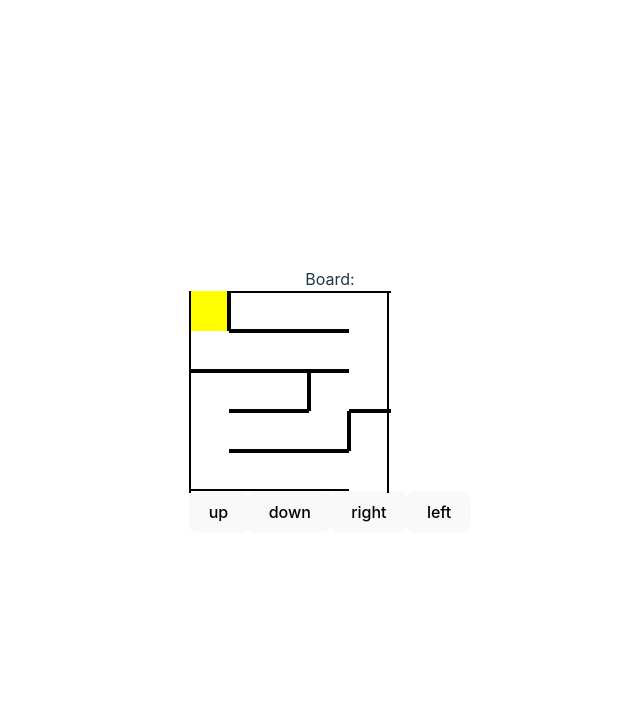
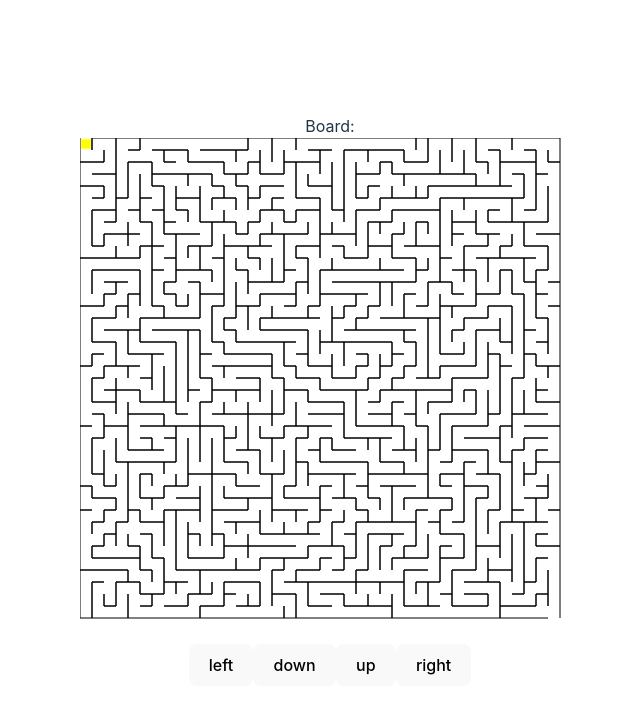
Before and after one commit to fromant65/maze, a React (Vite) app: page / in a window 1280 px wide. Shown: the top 714 px of the page, without its empty margins (310-950 px from the left). Built offline with nearby package versions, Linux system fonts and the light colour scheme.

Commit message:
changed div grid with canvas, made components for movement pad, added events for movement with keys

```diff
--- a/src/App.tsx
+++ b/src/App.tsx
@@ -1,71 +1,31 @@
-import { useEffect, useState } from 'react'
-import './App.css'
-import Board from './utils/Board'
-import { Cell } from './components/Cell';
-import { Player } from './utils/Entities';
+import { useEffect, useState } from "react";
+import "./App.css";
+import Board from "./utils/Board";
+import { Player } from "./utils/Entities";
+import MovementPad from "./components/MovementPad";
+import BoardComponent from "./components/Board";
 
 function App() {
-  const [board,setBoard] = useState(new Board(1,1,1));
-  const [player, setPlayer] = useState(new Player(0,0));
-  useEffect(()=>{
-    let [h, w] = [5,5];
-    let newBoard = new Board(1,h,w)
+  const [board, setBoard] = useState(new Board(1, 1, 1));
+  const [player, setPlayer] = useState(new Player(0, 0));
+
+  useEffect(() => {
+    let [h, w] = [40, 40];
+    let seed = Math.floor(Math.random()*Math.pow(2,31));
+    let newBoard = new Board(seed, h, w);
     newBoard.populateMaze();
-    newBoard.grid[0][0].top=false;
-    newBoard.grid[h-1][w-1].bottom=false;
+    newBoard.grid[0][0].top = false;
+    newBoard.grid[h - 1][w - 1].bottom = false;
     setBoard(newBoard);
-    //console.log(board.grid);
-  },[])
-
-  function checkMovement(movement:string){
-    let x = player.x;
-    let y = player.y
-    let newPlayer = new Player(x,y);
-    switch (movement) {
-      case "l":
-        if(board.grid[x][y].left===false)
-          newPlayer.y--;
-        break;
-      case "r":
-        if(board.grid[x][y].right===false)
-        newPlayer.y++;
-        break;
-      case "u":
-        if(board.grid[x][y].top===false)
-        newPlayer.x--;
-        break;
-      case "d":
-        if(board.grid[x][y].bottom===false)
-        newPlayer.x++;
-        break;
-      default:
-        break;
-    }
-    setPlayer(newPlayer);
-  }
+  }, []);
 
   return (
     <>
-    <div>Board:</div>
-    <div className='board'>
-      {board.grid.map(row=>{
-        return <div className='row'>
-          {row.map(cell=>{
-            let w = board.width;
-            let h = board.height;
-            let dimensions = Math.min(40, Math.floor(500/((w+h)/2)));
-            let isPlayerInCell = player.x===h-1 && player.y===w-1 ? 'win' as 'win':player.x===cell.x&&player.y===cell.y;
-            return <Cell key={`r${cell.x}c${cell.y}`} player={isPlayerInCell} dim={dimensions} left={cell.left} right={cell.right} top={cell.top} bottom={cell.bottom}/>
-        })}
-        </div>
-      })}
-    </div>
-    <button onClick={()=>checkMovement('u')}>up</button>
-    <button onClick={()=>checkMovement('d')}>down</button>
-    <button onClick={()=>checkMovement('r')}>right</button>
-    <button onClick={()=>checkMovement('l')}>left</button>
+      <div>Board:</div>
+      <BoardComponent player={player} board={board}/>
+      <MovementPad player={player} setPlayer={setPlayer} board={board} />
     </>
-  )
+  );
 }
 
-export default App
+export default App;
--- /dev/null
+++ b/src/components/Board.tsx
@@ -0,0 +1,99 @@
+import { useEffect, useRef } from "react";
+import Board from "../utils/Board";
+import { Player } from "../utils/Entities";
+
+interface State {
+  board: Board;
+  player: Player;
+}
+
+const BoardComponent = ({ board, player }: State) => {
+  const canvas: HTMLCanvasElement | null = null;
+  const canvasRef = useRef(canvas);
+
+  function drawGrid(
+    blockSize: number,
+    ctx: CanvasRenderingContext2D,
+    board: Board
+  ) {
+    ctx.strokeStyle = "black";
+    board.grid.forEach((row, rowIndex) => {
+      row.forEach((cell, colIndex) => {
+        let topLeft: [number, number] = [
+          colIndex * blockSize,
+          rowIndex * blockSize,
+        ];
+        let topRight: [number, number] = [
+          (colIndex + 1) * blockSize,
+          rowIndex * blockSize,
+        ];
+        let bottomLeft: [number, number] = [
+          colIndex * blockSize,
+          (rowIndex + 1) * blockSize,
+        ];
+        let bottomRight: [number, number] = [
+          (colIndex + 1) * blockSize,
+          (rowIndex + 1) * blockSize,
+        ];
+        if (cell.left) {
+          drawLine(ctx, topLeft, bottomLeft);
+        }
+        if (cell.top) {
+          drawLine(ctx, topLeft, topRight);
+        }
+        if (cell.right) {
+          drawLine(ctx, topRight, bottomRight);
+        }
+        if (cell.bottom) {
+          drawLine(ctx, bottomLeft, bottomRight);
+        }
+      });
+    });
+  }
+
+  function drawPlayer(
+    blockSize: number,
+    ctx: CanvasRenderingContext2D,
+    player: Player
+  ) {
+    const playerBlockSize = blockSize * 0.8;
+    const playerX = player.x * blockSize + (blockSize - playerBlockSize) / 2;
+    const playerY = player.y * blockSize + (blockSize - playerBlockSize) / 2;
+    if (player.x === board.height - 1 && player.y === board.width - 1)
+      ctx.fillStyle = "#0f0"; // green if won
+    else {
+      ctx.fillStyle = "#ff0"; // yellow if playing
+    }
+    ctx.fillRect(playerX, playerY, playerBlockSize, playerBlockSize);
+  }
+
+  function drawLine(
+    ctx: CanvasRenderingContext2D,
+    start: [number, number],
+    end: [number, number]
+  ) {
+    ctx.beginPath();
+    ctx.moveTo(start[0], start[1]);
+    ctx.lineTo(end[0], end[1]);
+    ctx.stroke();
+  }
+
+  function drawBoard(canvas: HTMLCanvasElement) {
+    const ctx = canvas?.getContext("2d");
+    if (ctx != null) {
+      const blockSize = Math.floor(canvas.width / board.width);
+      ctx.clearRect(0, 0, canvas.width, canvas.height);
+      drawGrid(blockSize, ctx, board);
+      drawPlayer(blockSize, ctx, player);
+    }
+  }
+
+  useEffect(() => {
+    const canvas: HTMLCanvasElement | null = canvasRef.current;
+    if (canvas) drawBoard(canvas);
+  }, [board, player]);
+
+  return <canvas ref={canvasRef} width="500" height="500"></canvas>;
+};
+
+export default BoardComponent;
--- a/src/components/Cell.tsx
+++ /dev/null
@@ -1,33 +0,0 @@
-export interface CellParameters{
-    dim: number,
-    player: boolean|'win',
-    left: boolean,
-    right:boolean,
-    top:boolean,
-    bottom:boolean
-  }
-
-export function Cell({dim, player,left, right, top, bottom }:CellParameters) {
-
-    const cellStyle = {
-       position:'relative',
-       width: `${dim}px`,
-       height: `${dim}px`,
-       boxSizing: 'border-box' as 'border-box',
-       background: `${player==='win'?"green":player?"yellow":"white"}`
-    };
-
-    const borderStyle = {
-       position: 'absolute',
-       border: '1px solid black',
-    };
-
-    return (
-       <div style={cellStyle}>
-         {left && <div style={{ ...borderStyle, left: 0, top: 0, height: '100%' }} />}
-         {right && <div style={{ ...borderStyle, right: 0, top: 0, height: '100%' }} />}
-         {top && <div style={{ ...borderStyle, left: 0, top: 0, width: '100%' }} />}
-         {bottom && <div style={{ ...borderStyle, left: 0, bottom: 0, width: '100%' }} />}
-       </div>
-    );
-   }
--- /dev/null
+++ b/src/components/MovementPad.tsx
@@ -0,0 +1,59 @@
+import { Player } from "../utils/Entities";
+import Board from "../utils/Board";
+import { useEffect } from "react";
+
+interface State {
+  player: Player;
+  setPlayer: Function;
+  board: Board;
+}
+
+const MovementPad = ({ player, setPlayer, board }: State) => {
+  function handleKeyDown(e: any) {
+    switch (e.key) {
+      case "w":
+      case "ArrowUp":
+        checkMovement("u");
+        break;
+      case "a":
+      case "ArrowLeft":
+        checkMovement("l");
+        break;
+      case "s" :
+      case "ArrowDown":
+        checkMovement("d");
+        break;
+      case "d":
+      case "ArrowRight":
+        checkMovement("r");
+        break;
+      default:
+        break;
+    }
+  }
+
+  useEffect(() => {
+    window.addEventListener("keydown", handleKeyDown);
+    return () => {
+      window.removeEventListener("keydown", handleKeyDown);
+    };
+  });
+
+  function checkMovement(movement: string) {
+    let x = player.x;
+    let y = player.y;
+    let newPlayer = new Player(x, y);
+    newPlayer.move(board, movement);
+    setPlayer(newPlayer);
+  }
+  return (
+    <div>
+      <button onClick={() => checkMovement("l")}>left</button>
+      <button onClick={() => checkMovement("d")}>down</button>
+      <button onClick={() => checkMovement("u")}>up</button>
+      <button onClick={() => checkMovement("r")}>right</button>
+    </div>
+  );
+};
+
+export default MovementPad;
--- a/src/utils/Entities.ts
+++ b/src/utils/Entities.ts
@@ -8,24 +8,44 @@ class Entity{
         this.y = y;
     }
     moveDown(board:Board){
-        if(board.getCell(this.x,this.y)?.bottom===false){
+        let isWon = this.x==board.height-1 && this.y==board.width-1;
+        if(board.getCell(this.y,this.x)?.bottom===false && !isWon){
             this.y+=1;
         }
     }
     moveLeft(board:Board){
-        if(board.getCell(this.x,this.y)?.left===false){
+        if(board.getCell(this.y,this.x)?.left===false){
             this.x-=1;
         }
     }
     moveTop(board:Board){
-        if(board.getCell(this.x,this.y)?.top===false){
+        let isBeginning = this.x==0 && this.y==0;
+        if(board.getCell(this.y,this.x)?.top===false && !isBeginning){
             this.y-=1;
         }
     }
     moveRight(board:Board){
-        if(board.getCell(this.x,this.y)?.bottom===false){
+        if(board.getCell(this.y,this.x)?.right===false){
             this.x+=1;
         }
+    }
+    move(board:Board, movement:string){
+        switch (movement) {
+            case "l":
+              this.moveLeft(board);
+              break;
+            case "r":
+              this.moveRight(board);
+              break;
+            case "u":
+              this.moveTop(board);
+              break;
+            case "d":
+              this.moveDown(board)
+              break;
+            default:
+              break;
+          }
     }
 }
 
```
